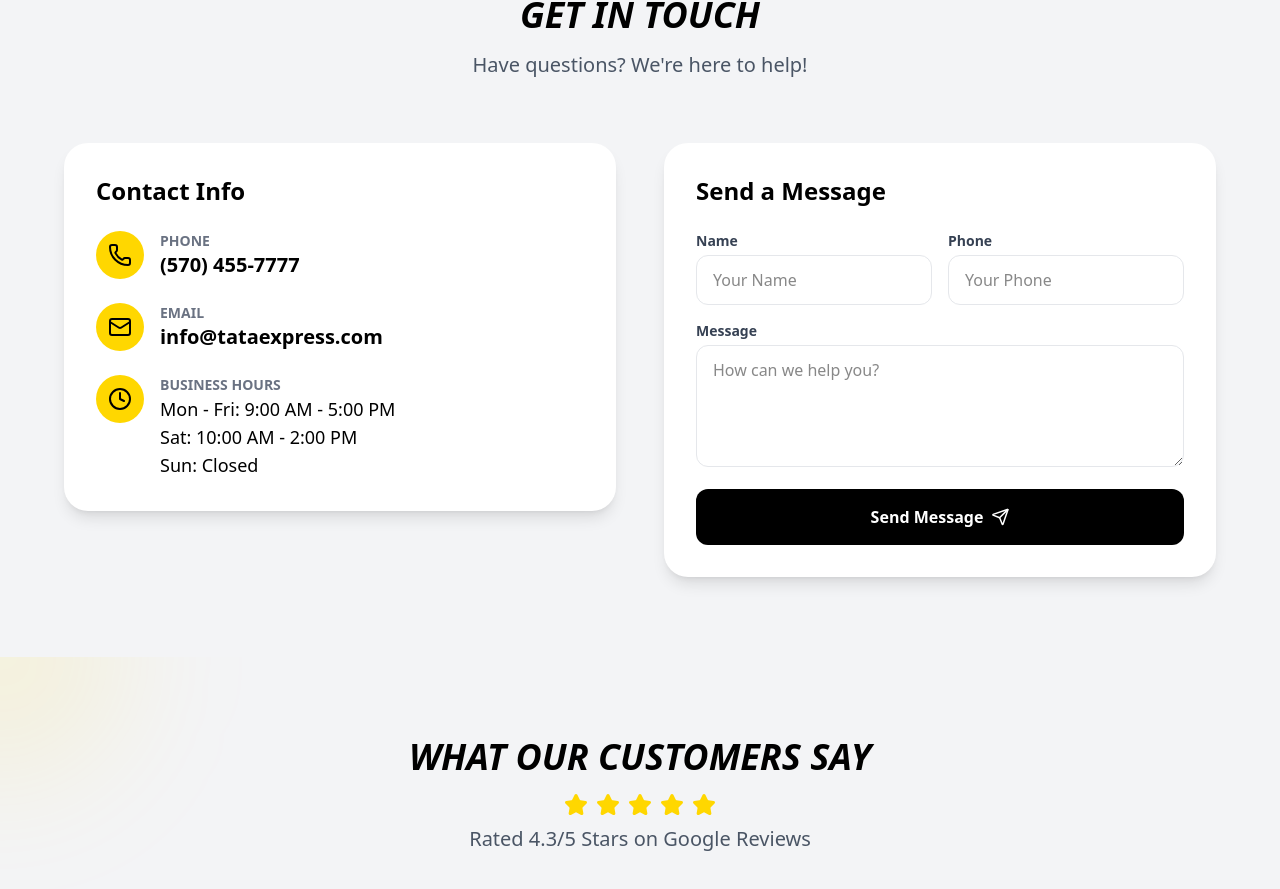
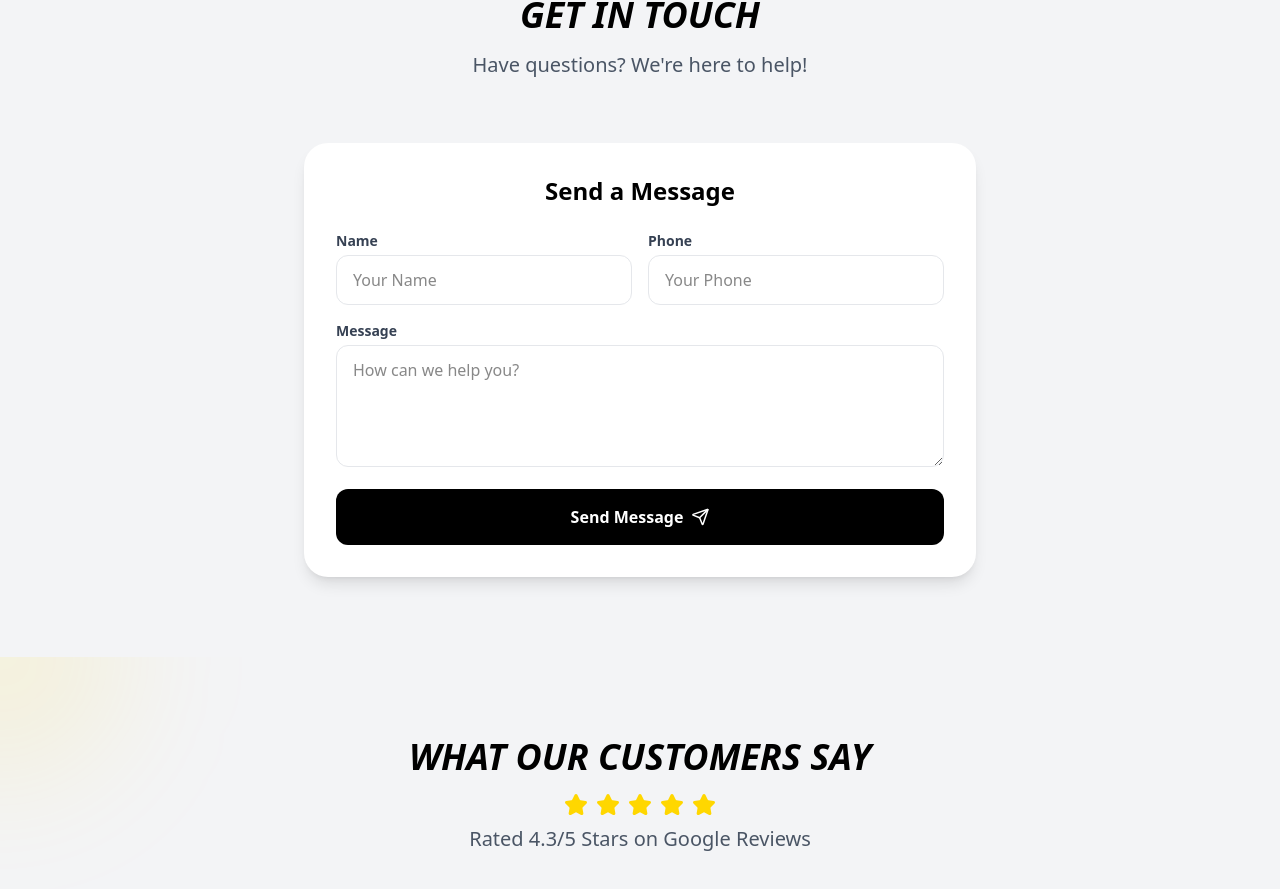
Before and after one commit to alverdeljesus/tataxpress, a Next.js app: page /en in a window 1280 px wide. Shown: the part 2829-3718 px from the top of the page. Built offline with nearby package versions, Linux system fonts and the light colour scheme.

Commit message:
removing the contact info

```diff
--- a/components/Contact.tsx
+++ b/components/Contact.tsx
@@ -1,7 +1,7 @@
 "use client";
 
 import { motion } from "framer-motion";
-import { Send, Phone, Mail, Clock } from "lucide-react";
+import { Send } from "lucide-react";
 import { useTranslations } from 'next-intl';
 
 export default function Contact() {
@@ -19,62 +19,15 @@ export default function Contact() {
                     </p>
                 </div>
 
-                <div className="grid grid-cols-1 lg:grid-cols-2 gap-12 max-w-6xl mx-auto">
-                    {/* Contact Info */}
-                    <motion.div
-                        initial={{ opacity: 0, x: -50 }}
-                        whileInView={{ opacity: 1, x: 0 }}
-                        viewport={{ once: true }}
-                        className="space-y-8"
-                    >
-                        <div className="bg-white p-8 rounded-3xl shadow-lg">
-                            <h3 className="text-2xl font-bold text-black mb-6">{t('contactInfo')}</h3>
-                            <ul className="space-y-6">
-                                <li className="flex items-center gap-4">
-                                    <div className="w-12 h-12 bg-brand-yellow rounded-full flex items-center justify-center text-black shrink-0">
-                                        <Phone size={24} />
-                                    </div>
-                                    <div>
-                                        <p className="text-sm text-gray-500 font-bold uppercase">{t('phone')}</p>
-                                        <a href="tel:+15704557777" className="text-xl font-bold text-black hover:text-brand-yellow transition-colors">
-                                            (570) 455-7777
-                                        </a>
-                                    </div>
-                                </li>
-                                <li className="flex items-center gap-4">
-                                    <div className="w-12 h-12 bg-brand-yellow rounded-full flex items-center justify-center text-black shrink-0">
-                                        <Mail size={24} />
-                                    </div>
-                                    <div>
-                                        <p className="text-sm text-gray-500 font-bold uppercase">{t('email')}</p>
-                                        <a href="mailto:info@tataexpress.com" className="text-xl font-bold text-black hover:text-brand-yellow transition-colors">
-                                            info@tataexpress.com
-                                        </a>
-                                    </div>
-                                </li>
-                                <li className="flex items-start gap-4">
-                                    <div className="w-12 h-12 bg-brand-yellow rounded-full flex items-center justify-center text-black shrink-0">
-                                        <Clock size={24} />
-                                    </div>
-                                    <div>
-                                        <p className="text-sm text-gray-500 font-bold uppercase">{t('businessHours')}</p>
-                                        <p className="text-lg font-medium text-black">{t('hours.weekdays')}</p>
-                                        <p className="text-lg font-medium text-black">{t('hours.saturday')}</p>
-                                        <p className="text-lg font-medium text-black">{t('hours.sunday')}</p>
-                                    </div>
-                                </li>
-                            </ul>
-                        </div>
-                    </motion.div>
-
+                <div className="flex justify-center max-w-4xl mx-auto">
                     {/* Contact Form */}
                     <motion.div
-                        initial={{ opacity: 0, x: 50 }}
-                        whileInView={{ opacity: 1, x: 0 }}
+                        initial={{ opacity: 0, y: 20 }}
+                        whileInView={{ opacity: 1, y: 0 }}
                         viewport={{ once: true }}
-                        className="bg-white p-8 rounded-3xl shadow-lg"
+                        className="bg-white p-8 rounded-3xl shadow-lg w-full max-w-2xl"
                     >
-                        <h3 className="text-2xl font-bold text-black mb-6">{t('sendMessage')}</h3>
+                        <h3 className="text-2xl font-bold text-black mb-6 text-center">{t('sendMessage')}</h3>
                         <form className="space-y-4">
                             <div className="grid grid-cols-1 md:grid-cols-2 gap-4">
                                 <div>
```
